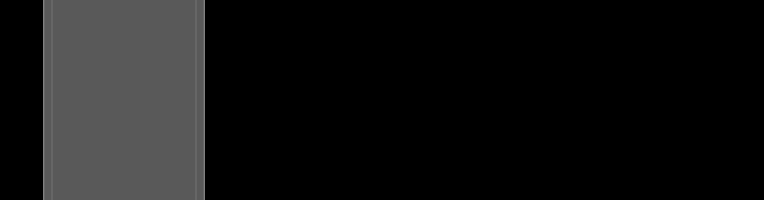
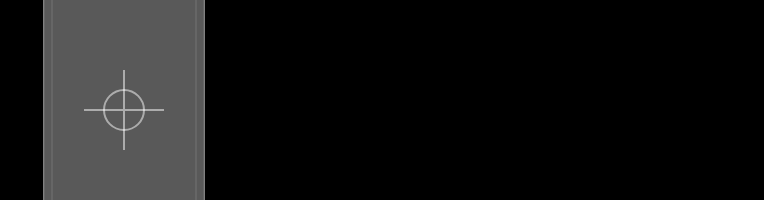
Before and after one commit to AjBernababe/3dSketch_RND, a website built with Vite: page index.html in a window 1280 px wide. Shown: the part 290-490 px from the top of the page, without its empty margins (516-1280 px from the left). Built offline with nearby package versions, Linux system fonts and the light colour scheme.

Commit message:
updated html

```diff
--- a/index.html
+++ b/index.html
@@ -9,6 +9,10 @@
 </head>
 
 <body>
+    <svg width="80" height="80">
+        <path d="M40 40 L40 0 L40 80 L40 40 L0 40 L80 40 Z" />
+        <circle cx="40" cy="40" r="20" />
+    </svg>
     <button id="exportBtn">Export GLTF</button>
 
     <script src="Compiled/main.min.js"></script>
```
